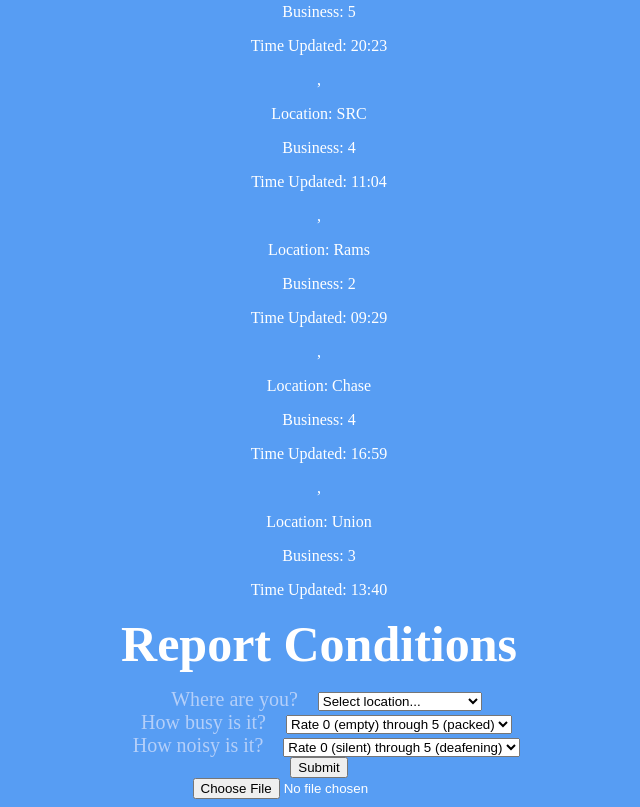
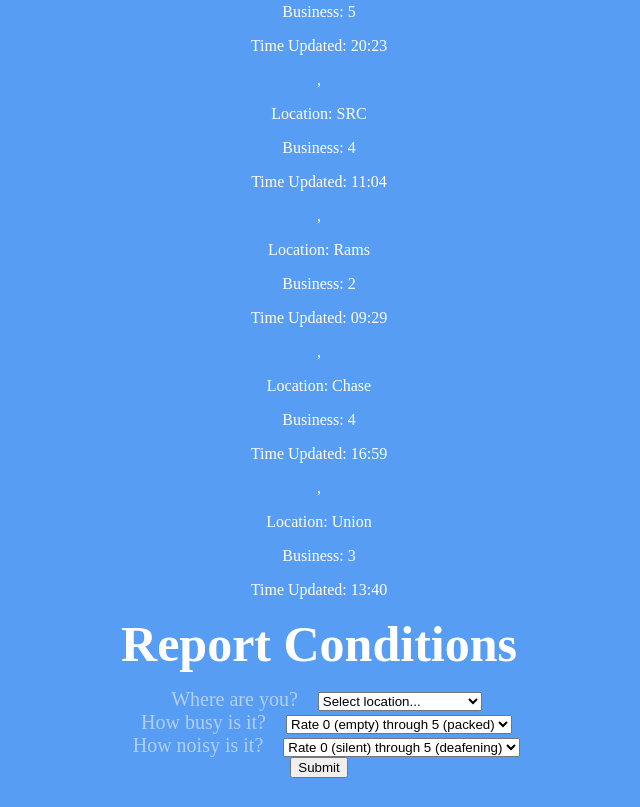
Before and after one commit to mialanuti/PH25project, a plain HTML site: page index.html in a window 1280 px wide. Shown: the part 729-1536 px from the top of the page, without its empty margins (321-961 px from the left). After the commit the page ends 1515 px from the top, so only its background shows below. Drawn offline with nearby package versions, Linux system fonts and the light colour scheme.

Commit message:
get rid of file attacher

```diff
--- a/index.html
+++ b/index.html
@@ -52,7 +52,6 @@
     <br>
         <input type="submit">
     </form>
-    <input type="file" id="busy_places_dataset" accept=".csv">
     <script src="https://cdnjs.cloudflare.com/ajax/libs/PapaParse/5.3.2/papaparse.min.js"></script>
 
     <script>
```
